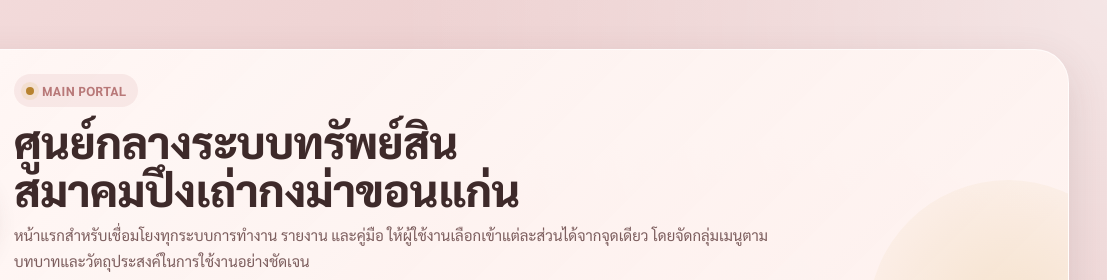
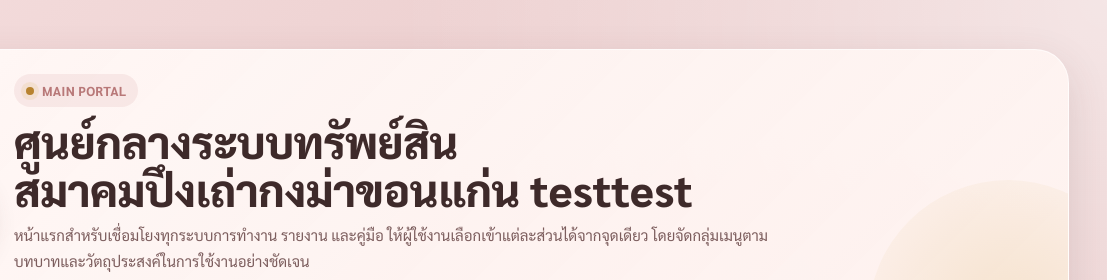
Before and after one commit to jaroenta1616/asset_mgmt, a plain HTML site: page index.html in a window 1280 px wide. Shown: the top 280 px of the page, 173-1280 px from the left. Drawn offline with Linux system fonts and the light colour scheme.

Commit message:
Update index.html

```diff
--- a/index.html
+++ b/index.html
@@ -286,7 +286,7 @@ i<!DOCTYPE html>
         </div>
         <div class="hero-text">
           <div class="eyebrow"><span class="dot"></span> MAIN PORTAL</div>
-          <h1>ศูนย์กลางระบบทรัพย์สิน<br>สมาคมปึงเถ่ากงม่าขอนแก่น</h1>
+          <h1>ศูนย์กลางระบบทรัพย์สิน<br>สมาคมปึงเถ่ากงม่าขอนแก่น testtest</h1>
           <p class="subtitle">
             หน้าแรกสำหรับเชื่อมโยงทุกระบบการทำงาน รายงาน และคู่มือ ให้ผู้ใช้งานเลือกเข้าแต่ละส่วนได้จากจุดเดียว
             โดยจัดกลุ่มเมนูตามบทบาทและวัตถุประสงค์ในการใช้งานอย่างชัดเจน
```
